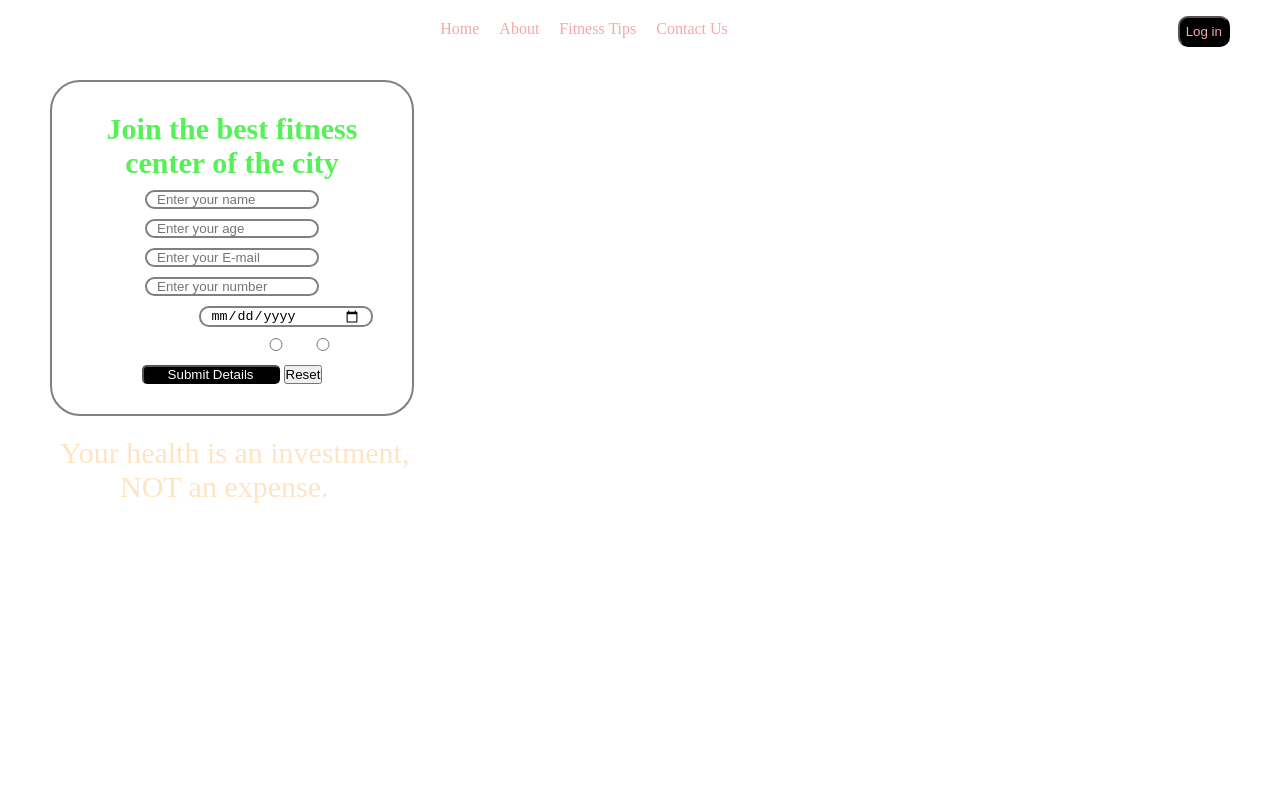
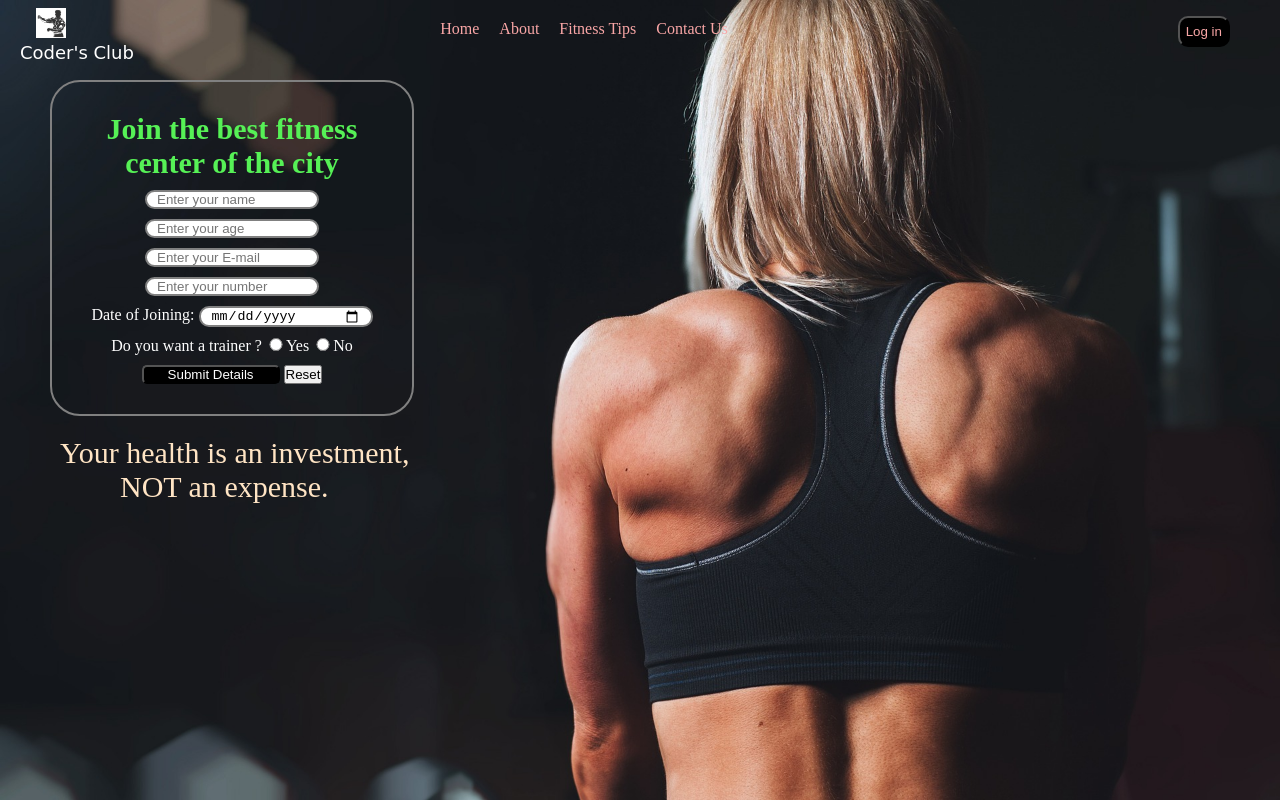
Before and after one commit to pranjal0508/fitness-club, a plain HTML site: page index.html in a window 1280 px wide. Drawn offline with Linux system fonts and the light colour scheme; the site is published under a folder, as on GitHub Pages, so addresses that start at the root find nothing; a web font is replaced by a local one.

Commit message:
background

```diff
--- a/index.html
+++ b/index.html
@@ -7,6 +7,15 @@
     <meta name="viewport" content="width=device-width, initial-scale=1.0">
     <title>Coders Fitness Club</title>
     <link rel="stylesheet" href="css/style.css">
+    <style>
+        body {
+            background-image: url('images/bg1.jpg');
+            width: 100vw;
+            height: 100vh;
+            background-repeat: no-repeat;
+            background-size: cover;
+        }
+    </style>
     <script src="https://kit.fontawesome.com/5c22da0e68.js" crossorigin="anonymous"></script>
 
 </head>
@@ -14,7 +23,7 @@
 <body>
     <header>
         <div class="left">
-            <img src="/images/icon.jpg" title="logo" alt="">
+            <img src="images/icon.jpg" title="logo" alt="">
             <div class="name" title="Coder's Club">Coder's Club</div>
         </div>
         <div class="middle">
```
